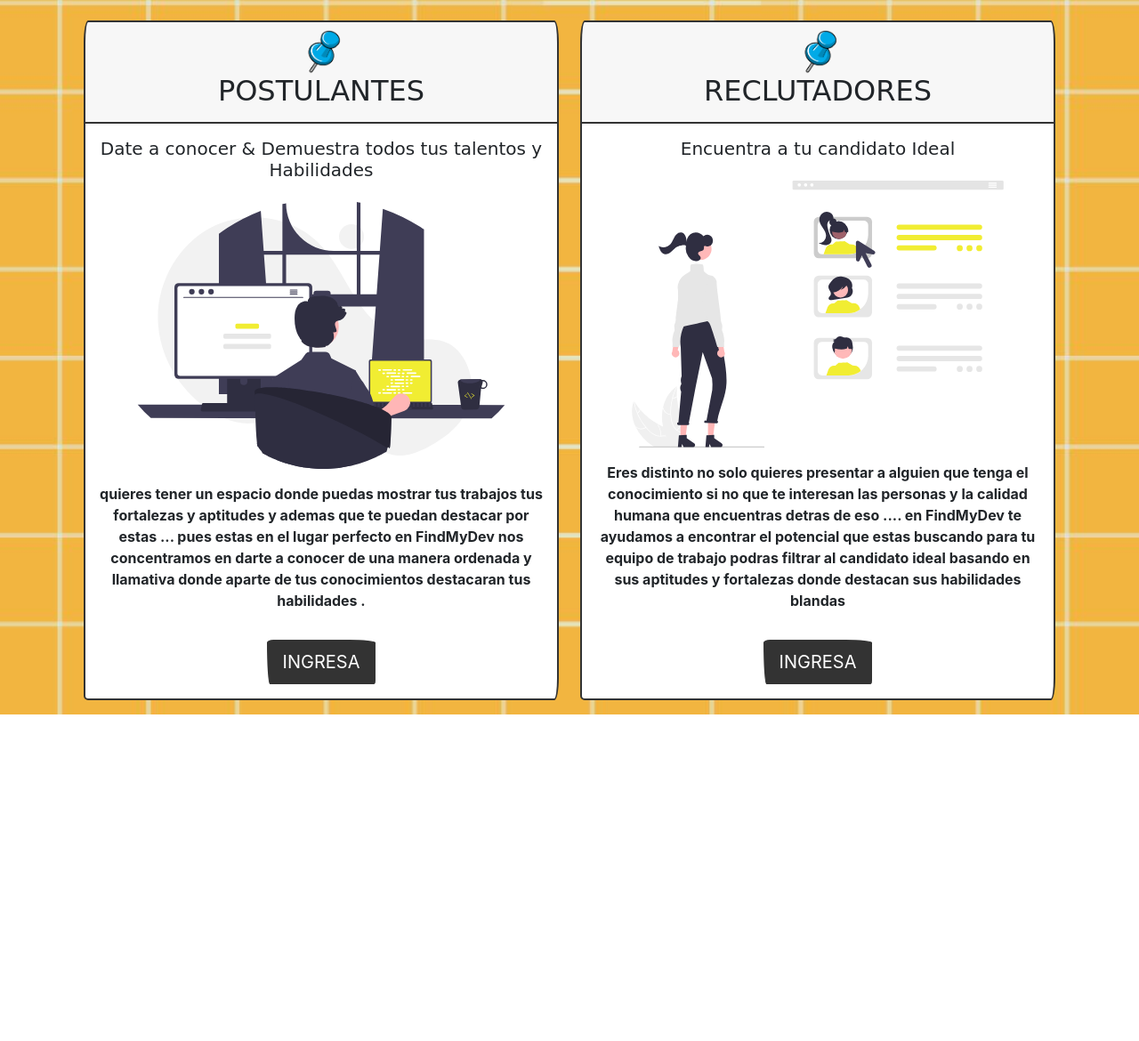
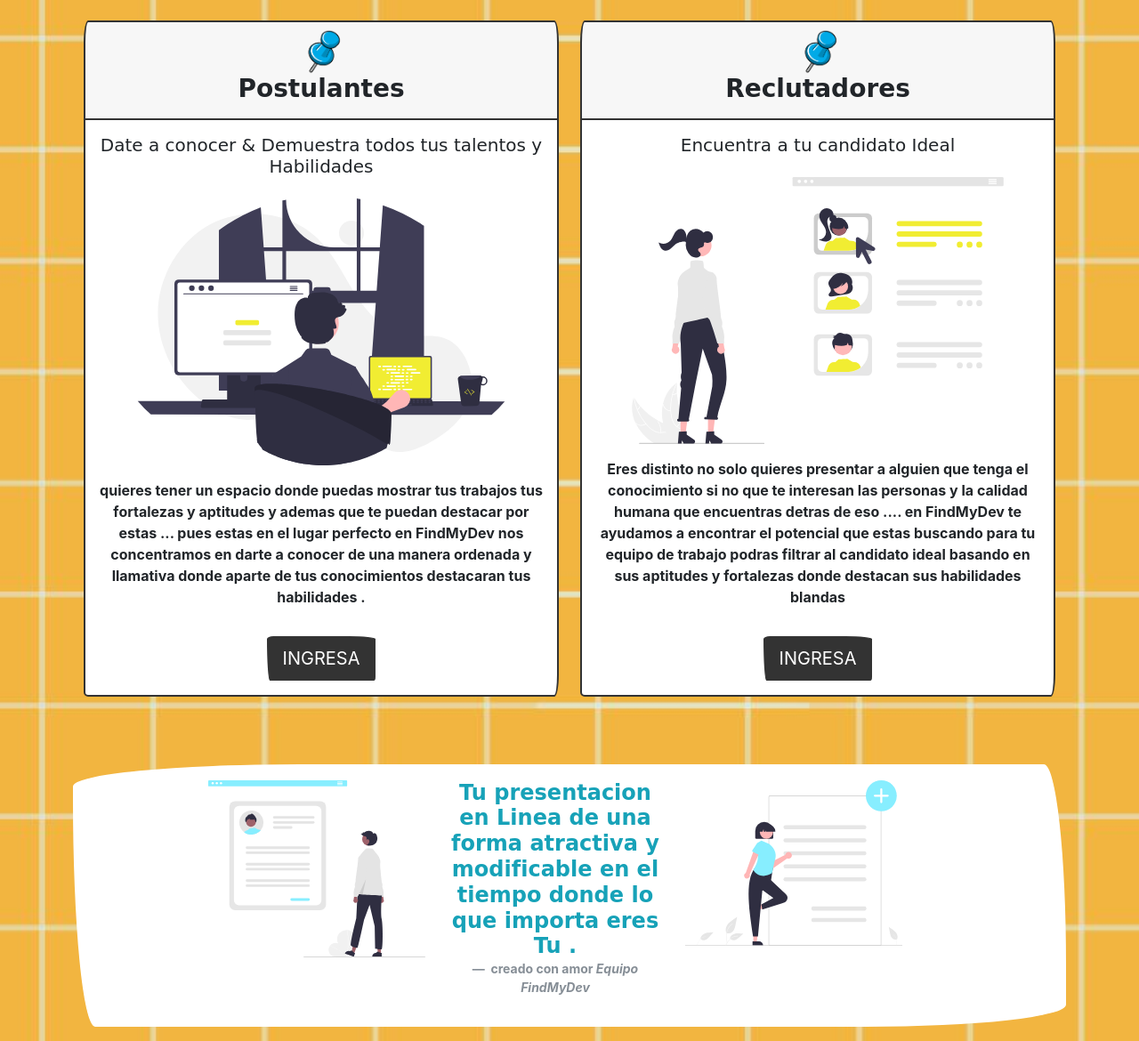
Before and after one commit to valcar03/FrontEndFindMyDev, a plain HTML site: page index.html in a window 1280 px wide. Shown: the part 649-1819 px from the top of the page at 89% size. Before the commit the page ends 1452 px from the top, so only its background shows below. Drawn offline with nearby package versions, Linux system fonts and the light colour scheme; a web font is replaced by a local one.

Commit message:
modificando index aun en modificacion

```diff
--- a/assets/css/style.css
+++ b/assets/css/style.css
@@ -30,3 +30,8 @@
 .titulo-1{
     font-size: 46px
 }
+
+.main{
+    margin-top: 60px;
+    color: black;
+}
--- a/index.html
+++ b/index.html
@@ -16,7 +16,7 @@
   <body>
     <!-- Navbar-->
     <nav class="navbar navbar-expand-lg navbar-light bg-light">
-      <div class="container-fluid" id="navi">
+      <div class="container-fluid">
         <img
           src="/assets/img/logo-removebg-preview.png"
           alt=""
@@ -34,7 +34,7 @@
           <span class="navbar-toggler-icon"></span>
         </button>
         <div class="collapse navbar-collapse" id="navbarSupportedContent">
-          <ul class="navbar-nav me-auto mb-2 mb-lg-0">
+          <ul class="navbar-nav me-auto mb-2 mb-lg-0 ">
             <li class="nav-item">
               <a class="nav-link active" aria-current="page" href="#">Home</a>
             </li>
@@ -83,7 +83,7 @@
               <img src="/assets/img/puntos.png" alt="" width="100px" />
             </div>
             <div class="card-body">
-              <h3 class="card-title text-center">BIENVENIDOS A NUESTRA WEB</h3>
+              <h2 class="card-title text-center"><strong>BIENVENIDOS A NUESTRA WEB</strong></h2>
               <p class="card-text">
                 En FindMyDev nos preocupamos no solo de que puedas darte a
                 conocer si no tambien logramos la diferencia . Una aplicacion
@@ -101,14 +101,14 @@
         <div class="row mt-5 text-center">
           <div class="encabezado">
           <img src="/assets/img/puntos.png" alt="" width="100px">
-          <h2 class="titulo-1">Nuestros Perfiles</h2>
+          <h2 class="titulo-1"><abbr title="attribute"><strong> Perfiles</strong></abbr></h2>
         </div>
           <div class="col-md-6">
           <div class="card mb-3">
             <div class="card-header">
               <img src="/assets/img/clipazul-removebg-preview.png" alt="" width="50px">
               <br>
-              <h2 >POSTULANTES</h2>
+              <h3><strong>Postulantes</strong></h3>
             </div>
             <div class="card-body">
               <h5 class="card-title">Date a conocer & Demuestra todos tus talentos y Habilidades</h5>
@@ -132,7 +132,7 @@
             <div class="card-header">
             <img src="/assets/img/clipazul-removebg-preview.png" alt="" width="50px">
             <br>
-            <h2 >RECLUTADORES</h2>
+            <h3><strong>Reclutadores</strong></h3>
           </div>
             <div class="card-body">
               <h5 class="card-title">Encuentra a tu candidato Ideal</h5>
@@ -145,8 +145,27 @@
               <div class="card-body">
                 <button class="btn btn-lg btn-primary" type="button">INGRESA</button>
               </div>
-
           </div>
+        </div>
+      </section>
+      <section class="alert alert-dismissible alert-light main">
+        <div class="row d-flex justify-content-center">
+        <div class="col-md-3">
+          <img src="/assets/img/svg/cvmonitoH.svg" alt="" width="100%">
+        </div>
+        <div class="col-md-3">
+          <figure class="text-center">
+            <blockquote class="blockquote">
+            <h4 class="text-info"> <strong>Tu presentacion en Linea de una forma atractiva y modificable en el tiempo donde lo que importa eres Tu .</strong></h4>
+            </blockquote>
+            <figcaption class="blockquote-footer">
+              creado con amor <cite title="Source Title">Equipo FindMyDev</cite>
+            </figcaption>
+          </figure>
+        </div>
+        <div class="col-md-3">
+          <img src="/assets/img/svg/cvmonitoM.svg" alt="" width="100%">
+        </div>
         </div>
       </section>
     </div>
```
Also changed, not shown: assets/img/svg/cvmonitoH.svg (added), assets/img/svg/cvmonitoM.svg (added).
